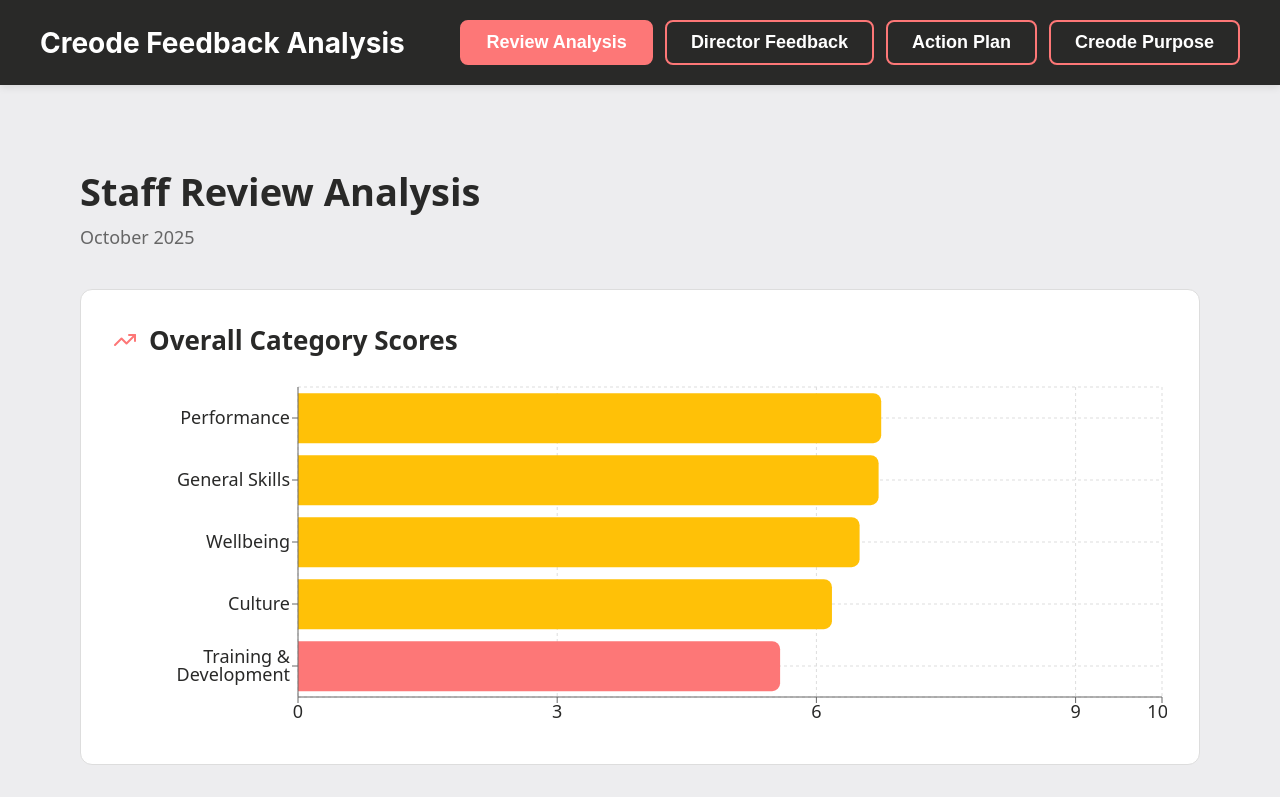
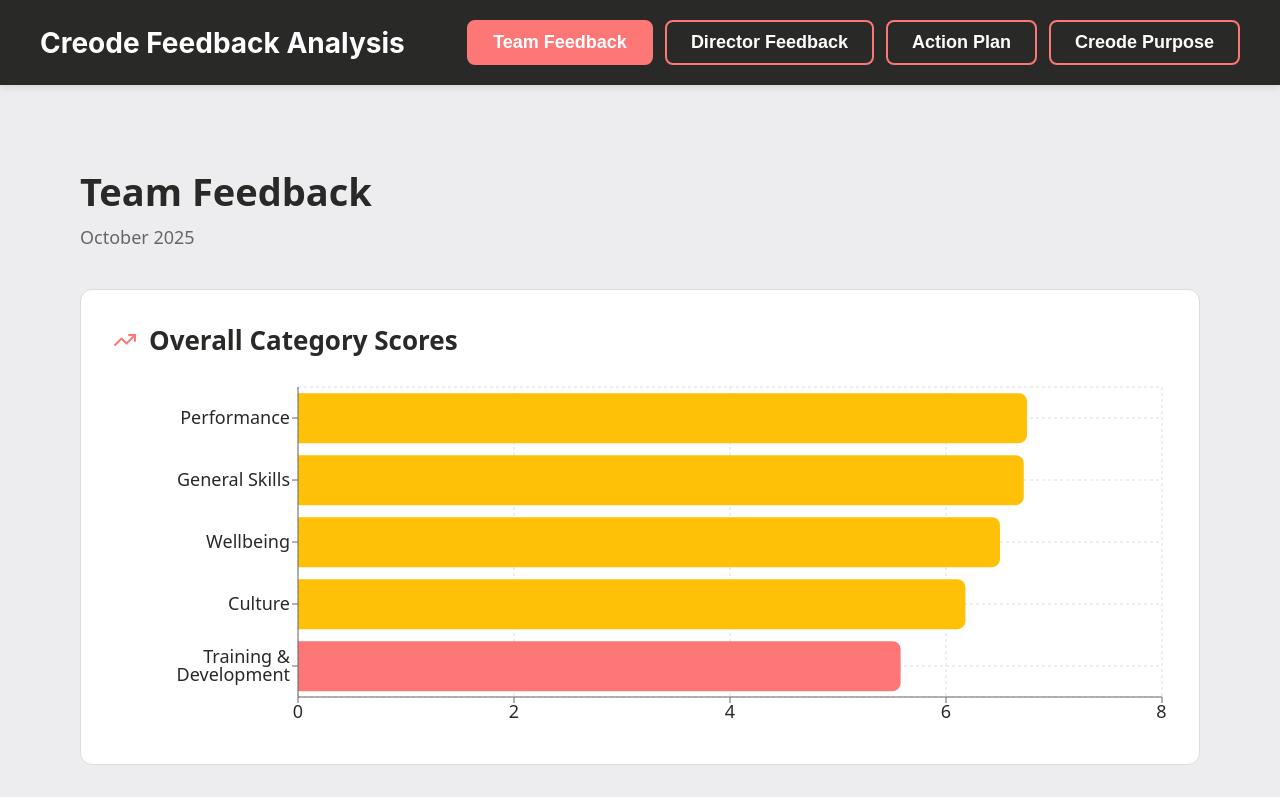
Before and after one commit to creode-dev/review-feedback, a React (Vite) app: page / in a window 1280 px wide. Shown: the top 797 px of the page. Built offline with nearby package versions, Linux system fonts and the light colour scheme.

Commit message:
Rename Staff Review to Team Feedback and update chart scales to 8

```diff
--- a/src/360-directors-feedback.jsx
+++ b/src/360-directors-feedback.jsx
@@ -332,7 +332,7 @@ const Dashboard360 = () => {
             <BarChart data={companyScores}>
               <CartesianGrid strokeDasharray="3 3" stroke={COLORS.borderGrey} />
               <XAxis dataKey="category" tick={{ fill: COLORS.darkGrey, fontSize: 18 }} angle={-45} textAnchor="end" height={100} />
-              <YAxis domain={[0, 10]} tick={{ fill: COLORS.darkGrey, fontSize: 18 }} />
+              <YAxis domain={[0, 8]} tick={{ fill: COLORS.darkGrey, fontSize: 18 }} />
               <Tooltip contentStyle={{ background: COLORS.white, border: `1px solid ${COLORS.borderGrey}`, borderRadius: '8px', fontSize: '18px' }} />
               <Bar dataKey="avg" radius={[8, 8, 0, 0]}>
                 {companyScores.map((entry, index) => (
--- a/src/App.jsx
+++ b/src/App.jsx
@@ -54,7 +54,7 @@ function App() {
               onClick={() => setView('staff')}
               style={navButtonStyle(view === 'staff')}
             >
-              Review Analysis
+              Team Feedback
             </button>
             <button
               onClick={() => setView('directors')}
--- a/src/staff-review-aggregated.jsx
+++ b/src/staff-review-aggregated.jsx
@@ -154,7 +154,7 @@ const StaffReviewDashboard = () => {
         {/* Header */}
         <div style={{ marginBottom: '40px' }}>
           <h1 style={{ margin: '0 0 8px 0', color: COLORS.darkGrey, fontSize: '38px', fontWeight: '700' }}>
-            Staff Review Analysis
+            Team Feedback
           </h1>
           <p style={{ margin: 0, color: '#666', fontSize: '18px' }}>
             October 2025
@@ -178,7 +178,7 @@ const StaffReviewDashboard = () => {
           <ResponsiveContainer width="100%" height={350}>
             <BarChart data={categoryAverages} layout="vertical">
               <CartesianGrid strokeDasharray="3 3" stroke={COLORS.borderGrey} />
-              <XAxis type="number" domain={[0, 10]} tick={{ fill: COLORS.darkGrey, fontSize: 18 }} />
+              <XAxis type="number" domain={[0, 8]} tick={{ fill: COLORS.darkGrey, fontSize: 18 }} />
               <YAxis dataKey="category" type="category" width={180} tick={{ fill: COLORS.darkGrey, fontSize: 18 }} />
               <Tooltip contentStyle={{ background: COLORS.white, border: `1px solid ${COLORS.borderGrey}`, borderRadius: '8px', fontSize: '18px' }} />
               <Bar dataKey="score" radius={[0, 8, 8, 0]}>
```
Also changed, not shown: 1 other file (tests, documents, lock files or other folders).
